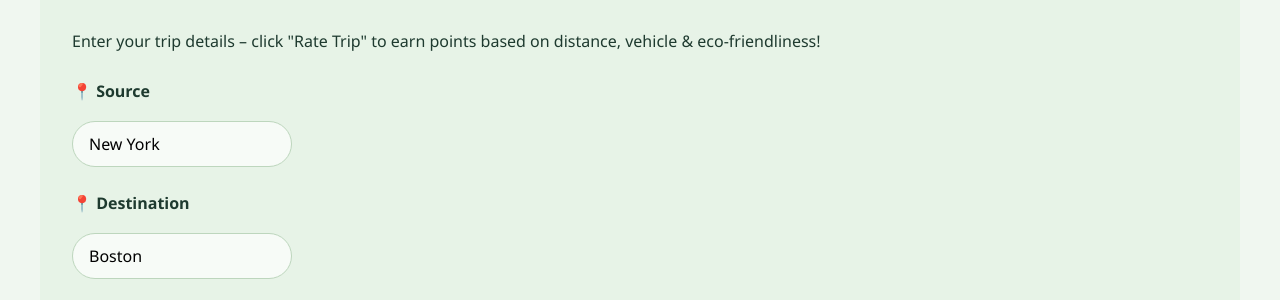
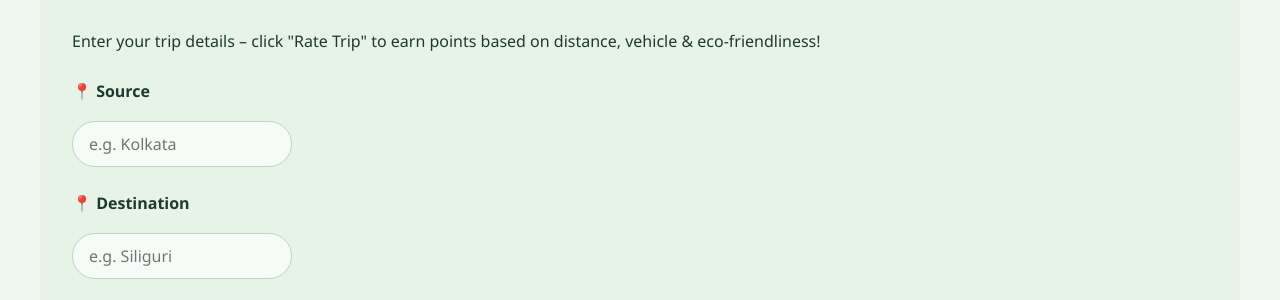
Before and after one commit to pritdjvuvw-tech/Eco-Friendly-Transportation, a plain HTML site: page index.html in a window 1280 px wide. Shown: the part 905-1205 px from the top of the page. Drawn offline with Linux system fonts and the light colour scheme.

Commit message:
Update index.html

```diff
--- a/index.html
+++ b/index.html
@@ -38,11 +38,11 @@
             <div class="input-row">
                 <div class="input-group" style="max-width: 220px;">
                     <label for="source">📍 Source</label>
-                    <input type="text" id="source" placeholder="e.g. New York" value="New York" />
+                    <input type="text" id="source" placeholder="e.g. Kolkata" value="" />
                 </div>
                 <div class="input-group" style="max-width: 220px;">
                     <label for="destination">📍 Destination</label>
-                    <input type="text" id="destination" placeholder="e.g. Boston" value="Boston" />
+                    <input type="text" id="destination" placeholder="e.g. Siliguri" value="" />
                 </div>
                 <div class="input-group" style="max-width: 160px;">
                     <label for="tripDistance">Distance (km)</label>
```
